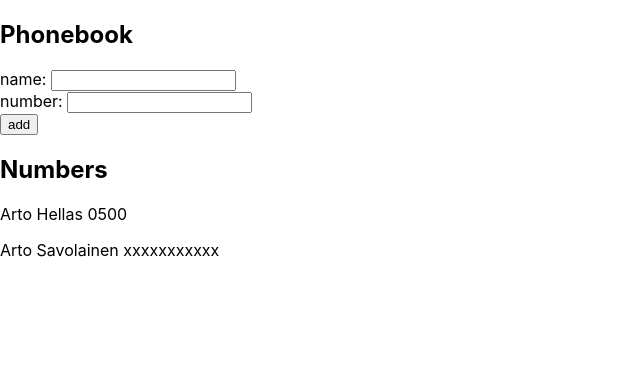
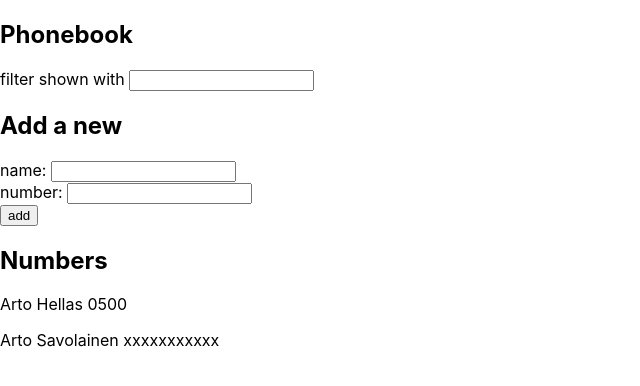
Before and after one commit to arto-savolainen/Fullstack, a React (Create React App) app in the folder osa2/puhelinluettelo/: page / in a window 1280 px wide. Shown: the top 386 px of the page, without its empty margins (0-640 px from the left). Built offline with nearby package versions, Linux system fonts and the light colour scheme.

Commit message:
tehtävä 2.9
2.9*: puhelinluettelo step4

```diff
--- a/osa2/puhelinluettelo/src/App.js
+++ b/osa2/puhelinluettelo/src/App.js
@@ -18,6 +18,7 @@ const App = () => {
   ])
   const [newName, setNewName] = useState('')
   const [newNumber, setNewNumber] = useState('')
+  const [nameFilter, setFilter] = useState('')
 
   const handleNameChange = (event) => {
     setNewName(event.target.value)
@@ -25,6 +26,10 @@ const App = () => {
 
   const handleNumberChange = (event) => {
     setNewNumber(event.target.value)
+  }
+
+  const handleFilterChange = (event) => {
+    setFilter(event.target.value)
   }
 
   const addNewPerson = (event) => {
@@ -47,6 +52,8 @@ const App = () => {
   return (
     <div>
       <h2>Phonebook</h2>
+      <div>filter shown with <input value={nameFilter} onChange={handleFilterChange} /></div>
+      <h2>Add a new</h2>
       <form onSubmit={addNewPerson}>
         <div> name: <input value={newName} onChange={handleNameChange} /></div>
         <div>number: <input value={newNumber} onChange={handleNumberChange}/></div>
@@ -55,10 +62,10 @@ const App = () => {
         </div>
       </form>
       <h2>Numbers</h2>
-      {persons.map(x => <DisplayPerson key={x.name} person={x} />)}
+      {persons.filter(x => nameFilter === '' || x.name.toLowerCase().includes(nameFilter.toLowerCase()))
+      .map(x => <DisplayPerson key={x.name} person={x} />)}
     </div>
   )
-
 }
 
 export default App
```
